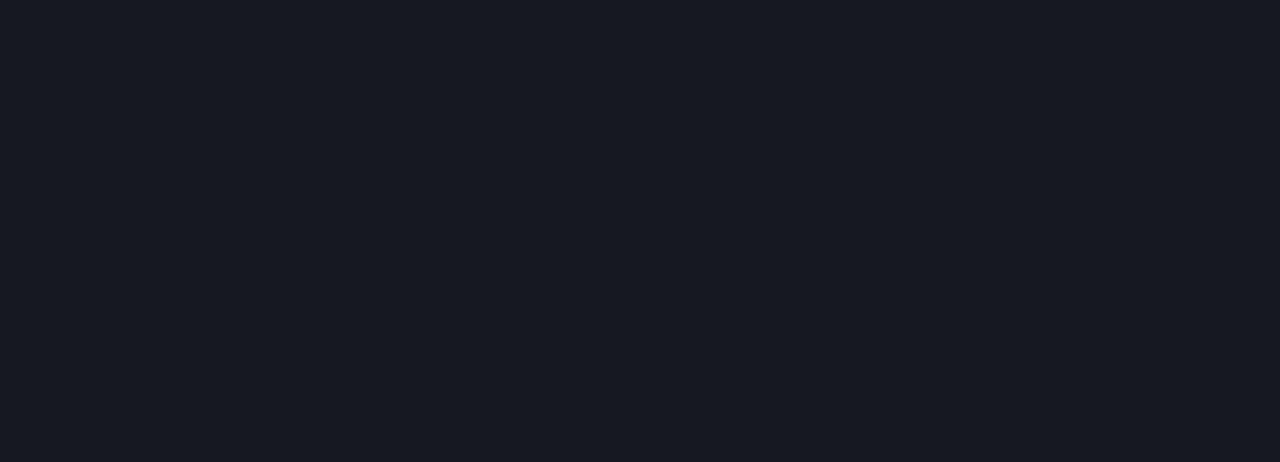
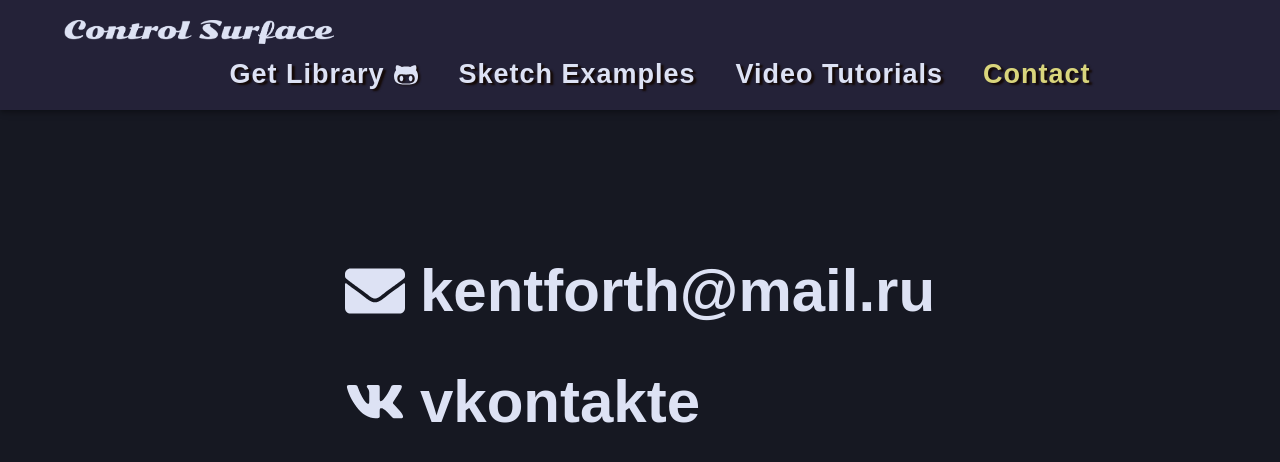
Before and after one commit to kentforth/Control-Surface, a Vue app: page /contact in a window 1280 px wide. Before the commit this address had no page. Shown: the top 462 px of the page. Built offline with nearby package versions, Linux system fonts and the light colour scheme; what vue-easy-lightbox would draw is missing.

Commit message:
create contact page

```diff
--- a/src/components/Navigation.vue
+++ b/src/components/Navigation.vue
@@ -28,27 +28,27 @@
         }"
       >
         <div class="logo">
-          <router-link :to="{ name: 'Home' }" @click="toggleNav">
-            <img src="../assets/images/logo.png" alt="logo" />
+          <router-link :to="{ name: 'Home' }">
+            <img
+              src="../assets/images/logo.png"
+              alt="logo"
+              @click="toggleNav"
+            />
           </router-link>
         </div>
         <div class="links">
-          <a
-            href="https://github.com/tttapa/Control-Surface"
-            target="_blank"
-            @click="toggleNav"
-          >
-            <span>Get Library</span>
+          <a href="https://github.com/tttapa/Control-Surface" target="_blank">
+            <span @click="toggleNav">Get Library</span>
             <fa icon="github-alt" type="fab" class="icon github-icon"></fa>
           </a>
-          <router-link :to="{ name: 'Categories' }" @click="toggleNav">
-            <span>Sketch Examples</span>
+          <router-link :to="{ name: 'Categories' }">
+            <span @click="toggleNav">Sketch Examples</span>
           </router-link>
-          <router-link :to="{ name: 'Tutorials' }" @click="toggleNav">
-            <span>Video Tutorials</span>
+          <router-link :to="{ name: 'Tutorials' }">
+            <span @click="toggleNav">Video Tutorials</span>
           </router-link>
-          <router-link :to="{ name: 'Home' }" @click="toggleNav">
-            <span>Contact</span>
+          <router-link :to="{ name: 'Contact' }">
+            <span @click="toggleNav">Contact</span>
           </router-link>
         </div>
       </div>
@@ -100,6 +100,7 @@
 
 .nav {
   position: fixed;
+  z-index: 999;
   top: 0;
   left: 0;
   width: 100%;
--- a/src/plugins/font-awesome.js
+++ b/src/plugins/font-awesome.js
@@ -1,11 +1,11 @@
 import { library } from "@fortawesome/fontawesome-svg-core";
 import { fab } from "@fortawesome/free-brands-svg-icons";
 import { fas } from "@fortawesome/free-solid-svg-icons";
-import { faGithubAlt } from "@fortawesome/free-brands-svg-icons";
-import { faCopy } from "@fortawesome/free-solid-svg-icons";
+import { faGithubAlt, faVk } from "@fortawesome/free-brands-svg-icons";
+import { faCopy, faEnvelope } from "@fortawesome/free-solid-svg-icons";
 import FontAwesomeIcon from "@/libs/FontAwesomeIcon.vue";
 
-library.add(fab, faGithubAlt);
-library.add(fas, faCopy);
+library.add(fab, faGithubAlt, faVk);
+library.add(fas, faCopy, faEnvelope);
 
 export { FontAwesomeIcon };
--- a/src/router/index.js
+++ b/src/router/index.js
@@ -46,6 +46,15 @@
       layout: Default
     },
     component: () => import("../views/Tutorials")
+  },
+  {
+    path: "/contact",
+    name: "Contact",
+    meta: {
+      title: "Contact",
+      layout: Default
+    },
+    component: () => import("../views/Contact")
   }
 ];
 
--- /dev/null
+++ b/src/views/Contact.vue
@@ -0,0 +1,54 @@
+<template>
+  <div class="contact container">
+    <a href="mailto:kentforth@mail.ru">
+      <fa icon="envelope" type="fas" class="icon" />
+      kentforth@mail.ru
+    </a>
+    <a href="https://vk.com/id157065407" target="_blank">
+      <fa icon="vk" type="fab" class="icon" />
+      vkontakte
+    </a>
+  </div>
+</template>
+
+<script>
+export default {
+  name: "Contact"
+};
+</script>
+
+<style scoped lang="scss">
+.contact {
+  padding: 6em 2em 2em 2em;
+  display: flex;
+  flex-direction: column;
+  margin: 10em auto 0 auto;
+  align-items: flex-start;
+  width: max-content;
+
+  a {
+    display: flex;
+    align-items: center;
+    font-size: rem(60px);
+    width: max-content;
+    margin-bottom: 0.7em;
+
+    @include responsive(phone) {
+      font-size: rem(30px);
+    }
+
+    .icon {
+      width: 60px;
+      margin-right: 15px;
+
+      @include responsive(phone) {
+        width: rem(30px);
+      }
+    }
+  }
+
+  @include responsive(phone) {
+    align-items: center;
+  }
+}
+</style>
```
